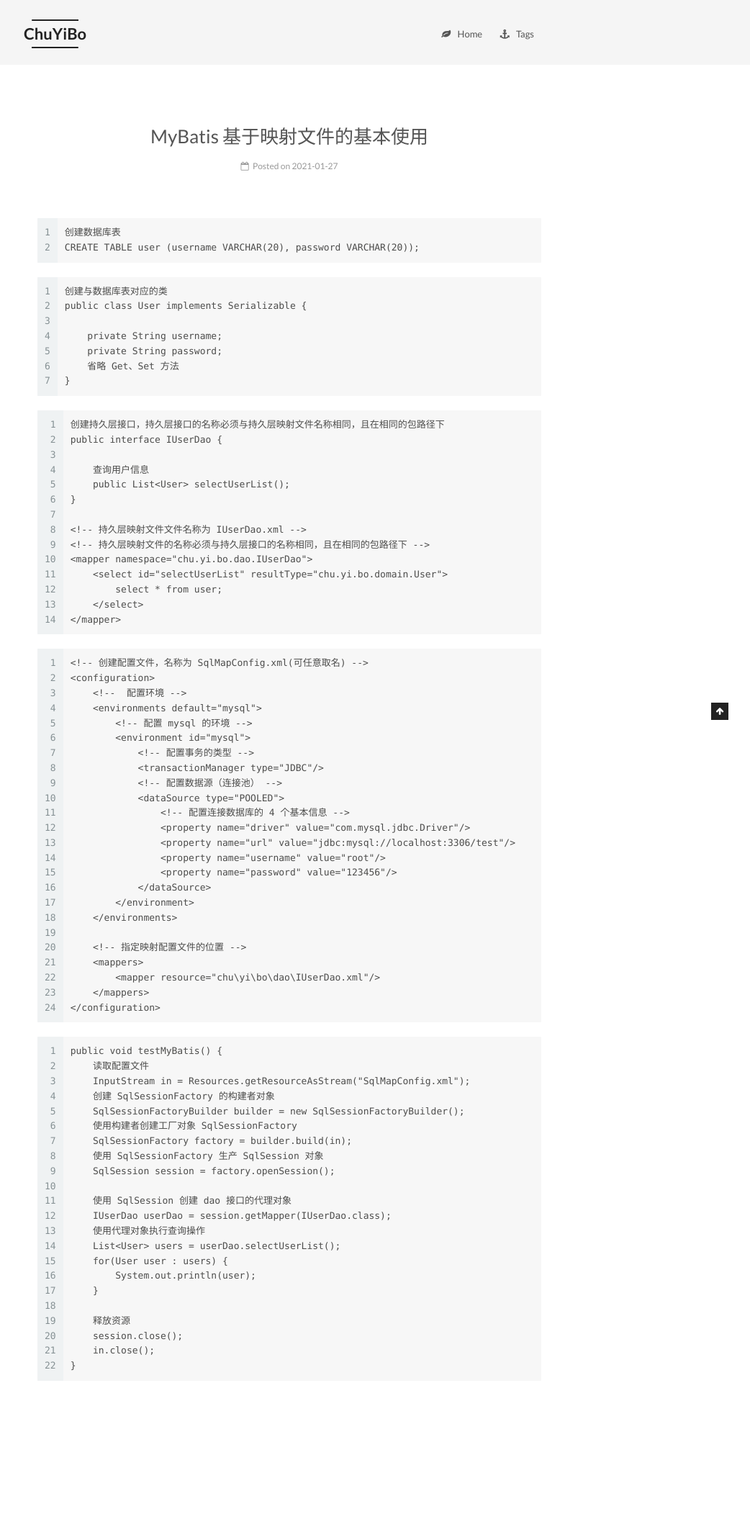
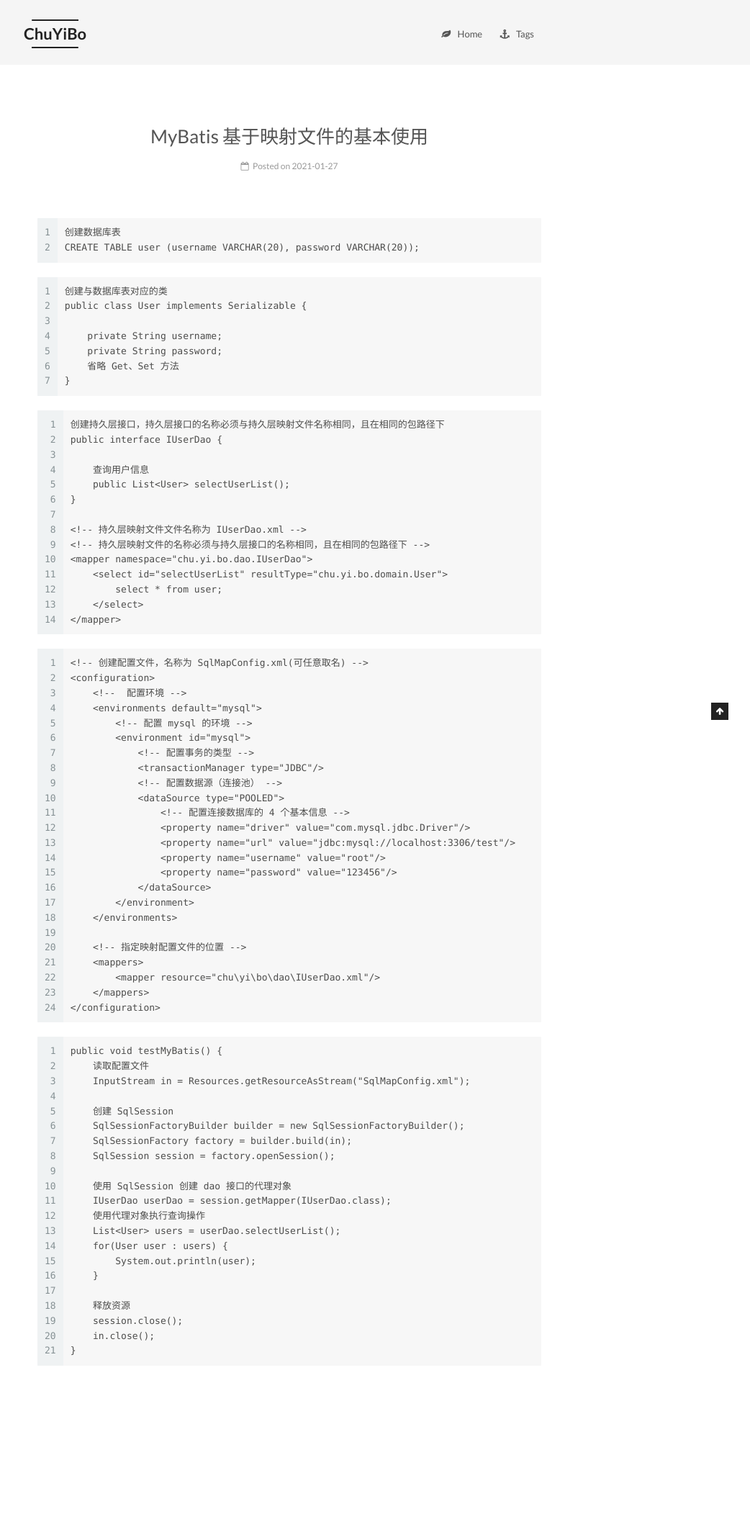
Before and after one commit to chuyibo/chuyibo.github.io, a Jekyll site: the page built from _posts/2021-01-27-MyBatis 学习笔记01.md, in a window 1280 px wide. Shown: the whole page at 72% size, without its empty margins (238-1280 px from the left). Built offline with Jekyll 4.4.1, drawn with Linux system fonts in a browser that asks for light colours; after the commit the page ends 2107 px from its top, so only the background shows below that.

Commit message:
2021/03/01

```diff
--- a/_posts/2021-01-27-MyBatis 学习笔记01.md
+++ b/_posts/2021-01-27-MyBatis 学习笔记01.md
@@ -72,11 +72,10 @@ public interface IUserDao {
 public void testMyBatis() {
     读取配置文件
     InputStream in = Resources.getResourceAsStream("SqlMapConfig.xml");
-    创建 SqlSessionFactory 的构建者对象
+
+    创建 SqlSession
     SqlSessionFactoryBuilder builder = new SqlSessionFactoryBuilder();
-    使用构建者创建工厂对象 SqlSessionFactory
     SqlSessionFactory factory = builder.build(in);
-    使用 SqlSessionFactory 生产 SqlSession 对象
     SqlSession session = factory.openSession();
 
     使用 SqlSession 创建 dao 接口的代理对象
```
